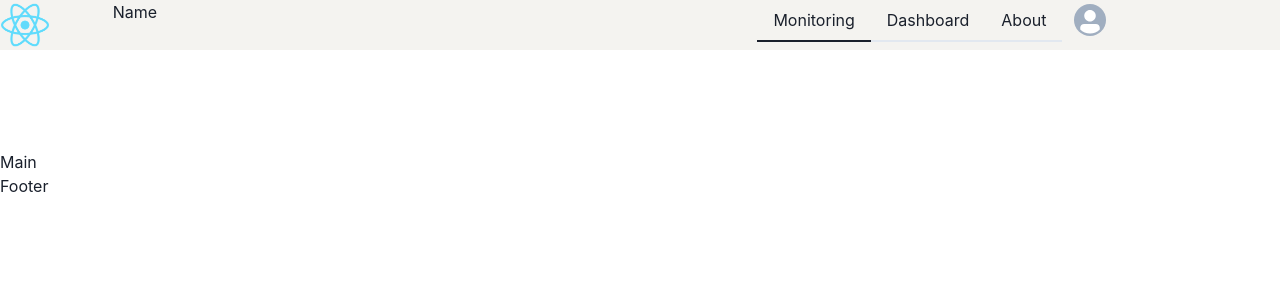
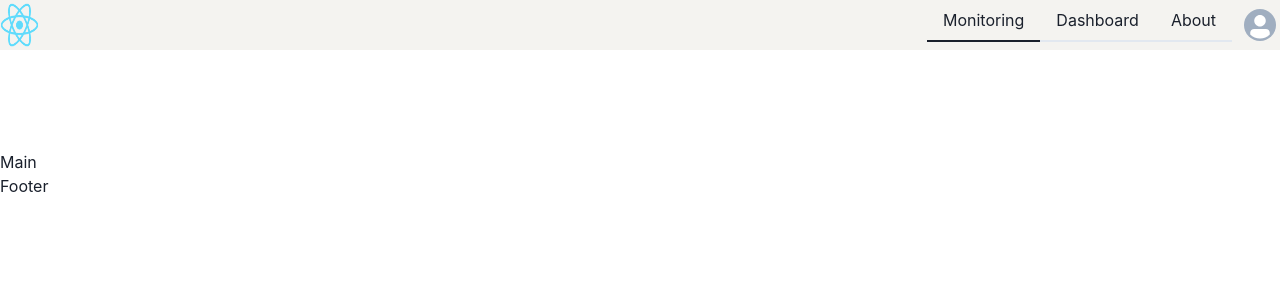
Before and after one commit to mikoMaz/monitoring-via-push-messages, a React (Create React App) app in the folder src/main/webclient/: page / in a window 1280 px wide. Shown: the top 300 px of the page. Built offline with nearby package versions, Linux system fonts and the light colour scheme.

Commit message:
Navbar layout styling

```diff
--- a/src/main/webclient/src/components/layout/navbar/components/user-sidebar/user-sidebar.tsx
+++ b/src/main/webclient/src/components/layout/navbar/components/user-sidebar/user-sidebar.tsx
@@ -14,7 +14,7 @@ import {
 } from "@chakra-ui/react";
 import { IUIProps } from "../../../../app-main/app-main";
 
-export const UserDropdown = ({ ...ui }: IUIProps) => {
+export const UserSidebar = ({ ...ui }: IUIProps) => {
   const { isOpen, onOpen, onClose } = useDisclosure();
   return (
     <>
@@ -23,6 +23,7 @@ export const UserDropdown = ({ ...ui }: IUIProps) => {
         icon={<Avatar size="sm" />}
         aria-label={"Profile"}
         colorScheme={ui.colors.accent}
+        paddingTop="10px"
       />
       <Drawer isOpen={isOpen} placement="right" onClose={onClose}>
         <DrawerOverlay />
--- a/src/main/webclient/src/components/layout/navbar/navbar.tsx
+++ b/src/main/webclient/src/components/layout/navbar/navbar.tsx
@@ -1,26 +1,30 @@
 import { Grid, GridItem } from "@chakra-ui/react";
 import { NavigationButtons } from "./components/navigation-buttons/navigation-buttons";
-import { UserDropdown } from "./components/user-sidebar/user-sidebar";
+import { UserSidebar } from "./components/user-sidebar/user-sidebar";
 import { Logo } from "./components/logo/logo";
 import { IUIProps } from "../../app-main/app-main";
 
-export const Navbar = ({...ui}: IUIProps) => {
+export const Navbar = ({ ...ui }: IUIProps) => {
   return (
-    <Grid templateColumns="1fr 1fr 5fr 2fr 2fr" gap={2} background={ui.colors.background}>
+    <Grid
+      templateColumns="1fr 1fr 21fr 6fr 1fr"
+      gap={2}
+      background={ui.colors.background}
+    >
       <GridItem>
         <Logo />
-      </GridItem>
-      <GridItem>
-        <div>Name</div>
       </GridItem>
       <GridItem>
         <div className="navbar-empty-space" />
       </GridItem>
       <GridItem>
-        <NavigationButtons {...ui}/>
+        <div className="navbar-empty-space" />
       </GridItem>
       <GridItem>
-        <UserDropdown {...ui}/>
+        <NavigationButtons {...ui} />
+      </GridItem>
+      <GridItem>
+        <UserSidebar {...ui} />
       </GridItem>
     </Grid>
   );
```
